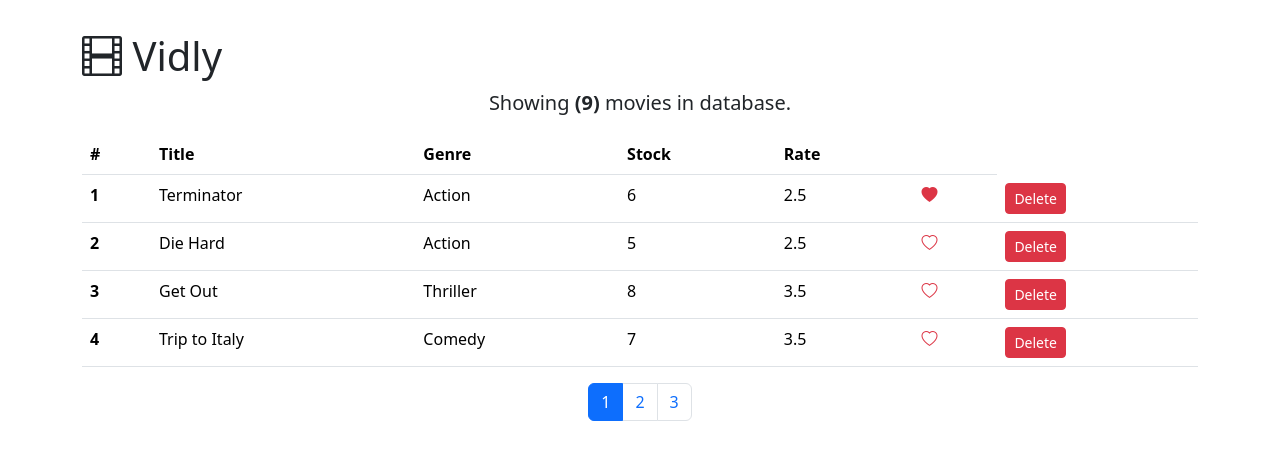
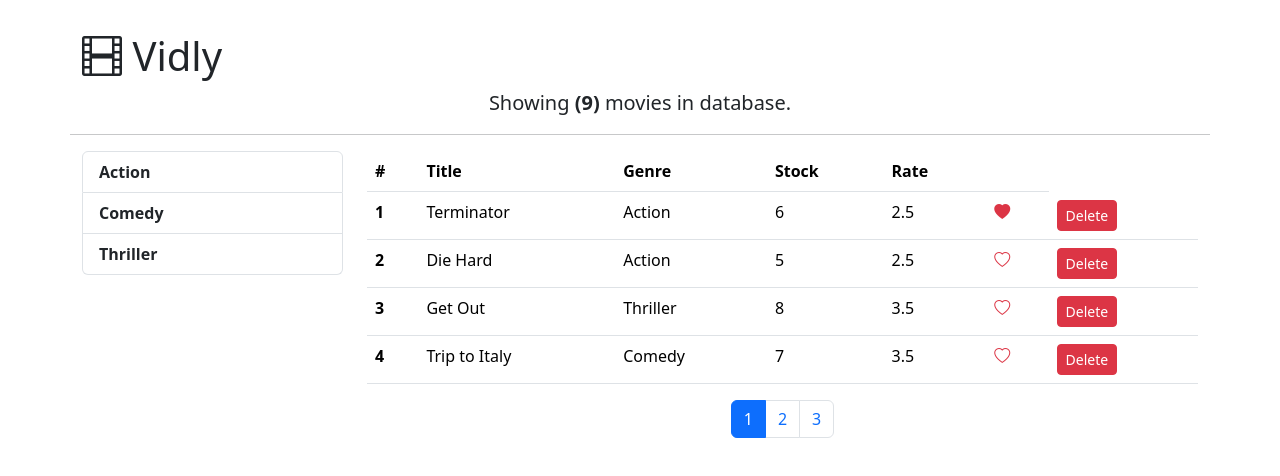
Before and after one commit to SKGWL2609/vidly-latest, a React (Vite) app: page / in a window 1280 px wide. Shown: the top 476 px of the page. Built offline with nearby package versions, Linux system fonts and the light colour scheme.

Commit message:
Filtering- Component Interface

```diff
--- /dev/null
+++ b/src/components/common/ListGroup.jsx
@@ -0,0 +1,20 @@
+import React from "react";
+
+const ListGroup = ({ items, onItemSelect }) => {
+  return (
+    <ul className="list-group list-group">
+      {items.map((item) => (
+        <li
+          key={item._id}
+          style={{ cursor: "pointer" }}
+          className="list-group-item fw-bold"
+          onClick={() => onItemSelect(item)}
+        >
+          {item.name}
+        </li>
+      ))}
+    </ul>
+  );
+};
+
+export default ListGroup;
--- a/src/components/movies.jsx
+++ b/src/components/movies.jsx
@@ -1,16 +1,28 @@
 import React, { Component } from "react";
+
 import { getMovies } from "../services/fakeMovieService";
+import { getGenres } from "../services/fakeGenreService";
 import { paginate } from "../utils/paginate";
+
 import Like from "./common/Like";
 import Pagination from "./common/Pagination";
+import ListGroup from "./common/ListGroup";
 
 class Movies extends Component {
   //   initialize movies using fakeMovieService
   state = {
-    movies: getMovies(),
+    movies: [],
+    genres: [],
     pageSize: 4,
     currentPage: 1,
   };
+
+  componentDidMount() {
+    this.setState({
+      movies: getMovies(),
+      genres: getGenres(),
+    });
+  }
 
   handleDelete = (movie) => {
     // filter the passed movie
@@ -36,12 +48,13 @@ class Movies extends Component {
     this.setState({ currentPage: page });
   };
 
+  handleGenreSelect = genre => {
+    console.log(genre);
+  }
+
   render() {
     const { length: movieCount } = this.state.movies;
     const { pageSize, currentPage, movies: allMovies } = this.state;
-
-    // Paginate movies
-    const movies = paginate(allMovies, currentPage, pageSize);
 
     if (movieCount === 0)
       return (
@@ -49,11 +62,22 @@ class Movies extends Component {
           There are no movies in the database.
         </p>
       );
+
+    // Paginate movies
+    const movies = paginate(allMovies, currentPage, pageSize);
+
     return (
       <>
+        <div className="row">
           <p className="text-center fs-5">
             Showing <strong>({movieCount})</strong> movies in database.
           </p>
+          <hr />
+          <div className="col-3">
+              <ListGroup items = {this.state.genres} onItemSelect={this.handleGenreSelect}/>
+
+          </div>
+          <div className="col">
             <table className="table">
               <thead>
                 <tr>
@@ -97,6 +121,8 @@ class Movies extends Component {
               currentPage={currentPage}
               onPageChange={this.handlePageChange}
             />
+          </div>
+        </div>
       </>
     );
   }
```
Lines whose indentation alone changed are shown as unchanged.
